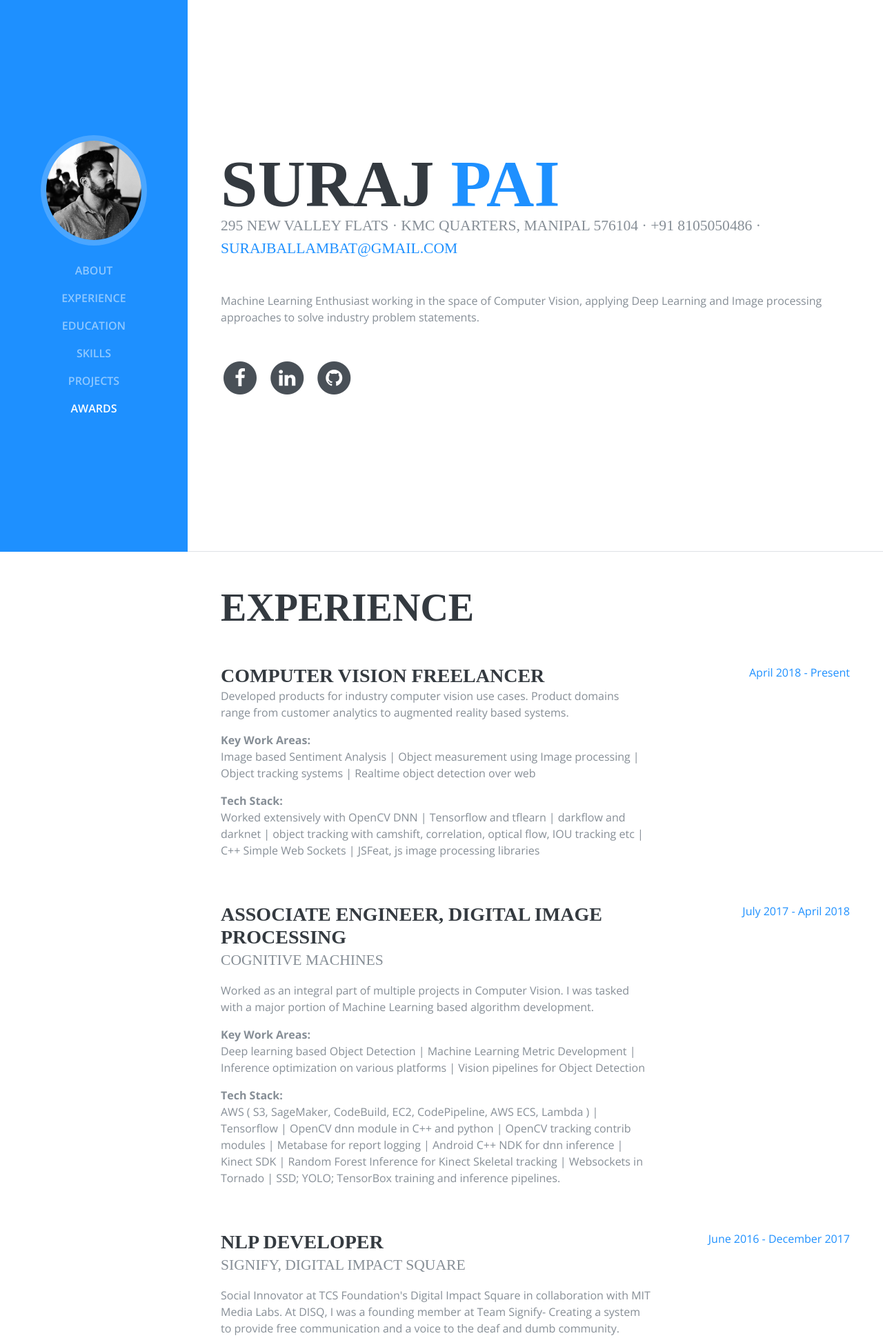
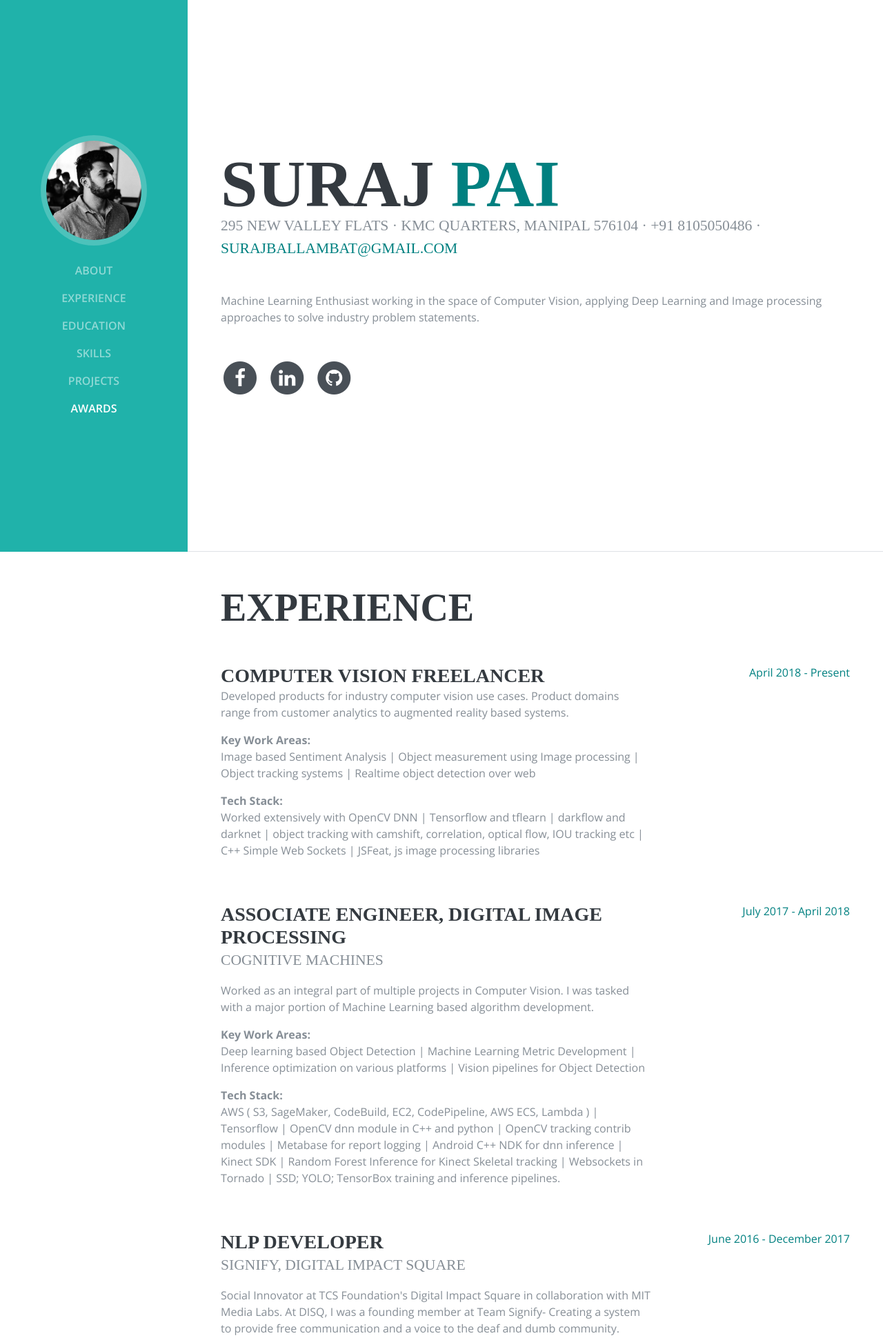
Before and after one commit to surajpaib/Personal-Website, a Django app: page / in a window 1280 px wide. Shown: the top 1940 px of the page at 69% size. Run offline with Django 3.2, Linux system fonts and the light colour scheme; some libraries are stand-ins or nearby versions; some web fonts are replaced.

Commit message:
Changed css

```diff
--- a/untitled/static/css/resume.css
+++ b/untitled/static/css/resume.css
@@ -131,17 +131,17 @@ section.resume-section .resume-item .resume-date {
 }
 
 .bg-primary {
-  background-color: dodgerblue !important;
+  background-color: lightseagreen !important;
 }
 
 .text-primary {
-  color: dodgerblue !important;
+  color: teal !important;
 }
 
 a {
-  color: dodgerblue;
+  color: teal;
 }
 
 a:hover, a:focus, a:active {
-  color: royalblue;
+  color: mediumseagreen;
 }
```
